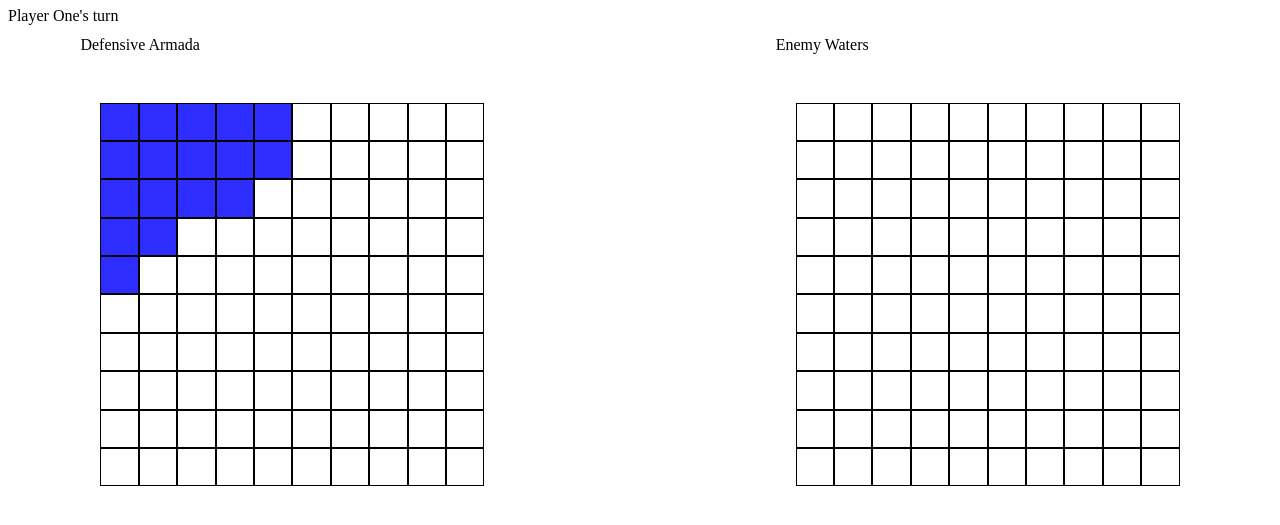
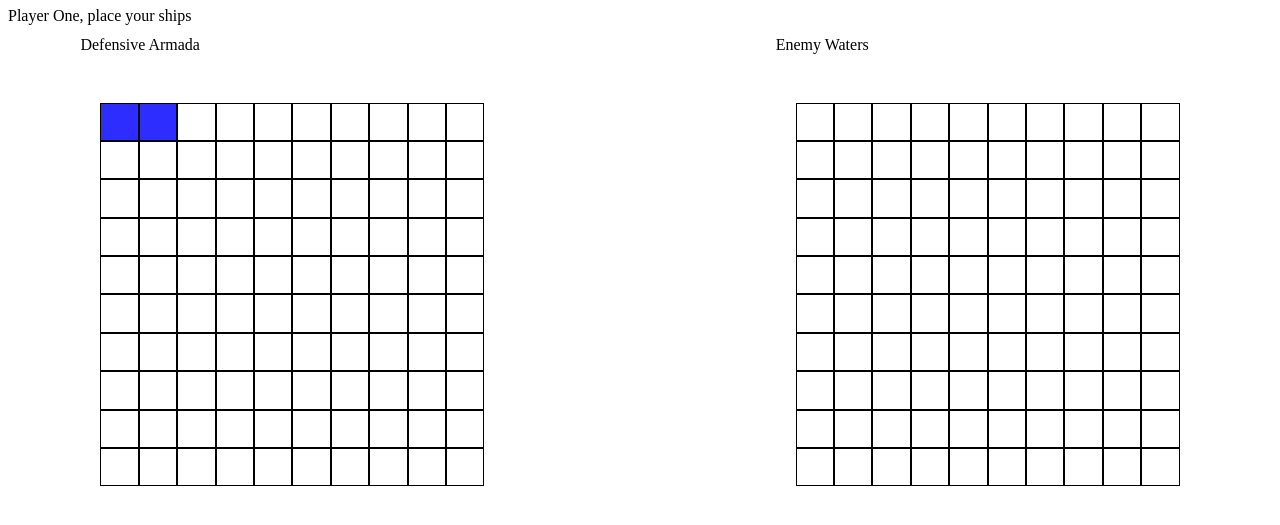
Before and after one commit to cabelstein12/battleship, a website built with webpack: page dist/index.html in a window 1280 px wide. Both pictures are taken after a click on the element 119 px from the left and 172 px from the top of the page. Shown: the part 51-576 px from the top of the page. Built offline with nearby package versions, Linux system fonts and the light colour scheme.

Commit message:
sketch out players placing ships

```diff
--- a/src/gameLogic.js
+++ b/src/gameLogic.js
@@ -40,7 +40,7 @@ class GameBoard{
         new Ship('Submarine', 3),
         new Ship('Destroyer', 2)
     ]
-    placeShip(startIndex, direction, ship){
+    placeShip(startIndex, direction = 'horizontal', ship){
         let board = this;
         function checkValid(){
             if(direction == "horizontal"){
@@ -105,7 +105,7 @@ function tempPlace(player, start){
 const playerOne = new GameBoard('Player One');
 const playerTwo = new GameBoard('Player Two');
 
-tempPlace(playerOne, 0);
-tempPlace(playerTwo, 50);
+// tempPlace(playerOne, 0);
+// tempPlace(playerTwo, 50);
 
 module.exports = {playerOne, playerTwo};
--- a/src/index.js
+++ b/src/index.js
@@ -6,7 +6,8 @@ function component(){
   let nextPlayer = playerTwo;
   const content = document.querySelector('.content');
   const currentPlayerID = document.querySelector('#currentPlayerID');
-  currentPlayerID.textContent = `${currentPlayer.name}'s turn`;
+        currentPlayerID.textContent = `${currentPlayer.name}, place your ships`;
+
   const defenseGridElement = document.createElement('div');
         defenseGridElement.setAttribute('id', 'defense');
 
@@ -96,7 +97,7 @@ function component(){
     currentPlayerID.textContent = `${currentPlayer.name}'s turn`;
     updateLogs();
   }
-
+  function startAttacks(){
     attackCoordinates.forEach((e) => {
       e.addEventListener('click', function(){
           let target = parseInt(this.getAttribute('id'));
@@ -112,6 +113,28 @@ function component(){
           updateLogs();
         })
     })
+  }
+  function shipFormation(player){
+    console.log(player)
+    let shipList = [...player.ships];
+    currentPlayerID.textContent = `${player.name}, place your ships`;
+    defenseCoordinates.forEach((e) => {
+      e.addEventListener('click', function(){
+        if(shipList.length == 0){
+          console.log(`${player.name}'s ships in formation`);
+          refreshGrid();
+          shipFormation(playerTwo);
+          return;
+        }
+        let target = parseInt(this.getAttribute('id'));
+        player.placeShip(target, 'horizontal', shipList.pop());
+        generateDefenseLayout(player)
+      })
+    })
+  }
+  shipFormation(playerOne);
+  // shipFormation(playerTwo);
+
   updateLogs();
 }
 component();
--- a/src/style.css
+++ b/src/style.css
@@ -23,6 +23,10 @@ header{
 
 #offense .coordinate:hover {
     background-color: rgba(0, 0, 0, 0.866);
+}
+
+#defense .coordinate:hover {
+    background-color: rgba(47, 216, 39, 0.866);
 }
 
 #defense,
```
Lines whose indentation alone changed are shown as unchanged.
